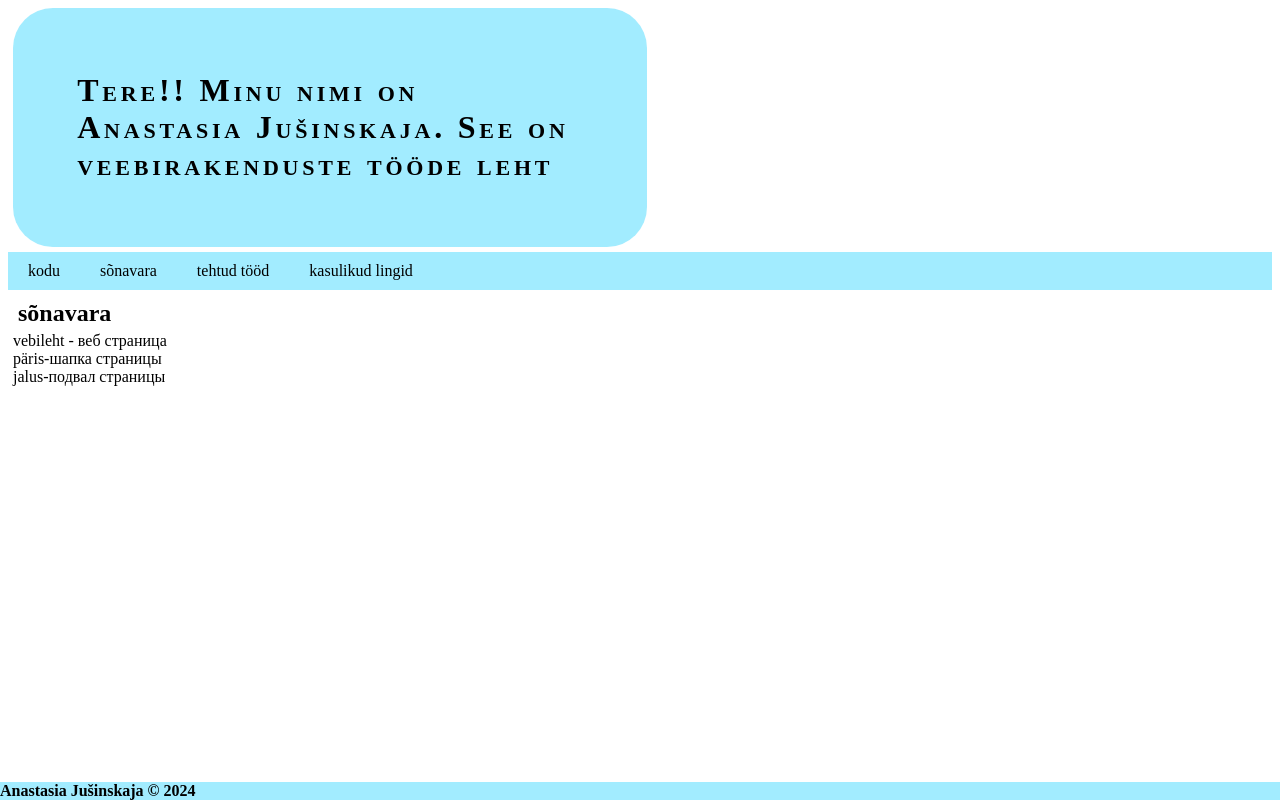
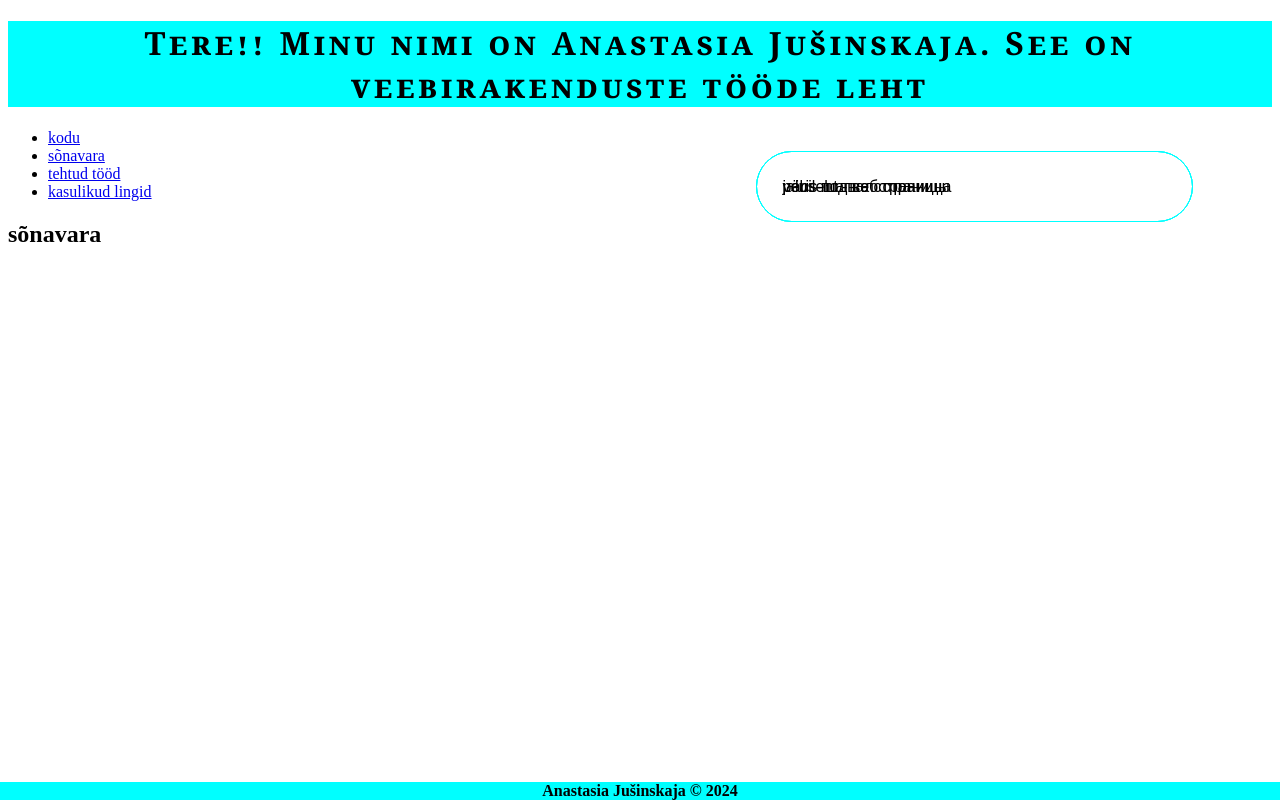
Before and after one commit to kuaworu/veebirakendusedTITpv24, a website: page sonavaraleht.html in a window 1280 px wide. Drawn offline with Linux system fonts and the light colour scheme.

Commit message:
Add files via upload

```diff
--- a/stylesheet.css
+++ b/stylesheet.css
@@ -1,59 +1,34 @@
-header h1{
-    border: dotted 1px rgb(162, 236, 255); /*dashed, outline, double, soolid, ääris*/
-    padding: 5%; /*vahe tekstist ääriseni*/
-    margin: 5px;
+div{
+    width: 30%;
+    border: solid 1pt aqua;
+    position: absolute;
+    left: 20cm;
+    top: 4cm;
+    padding: 2%;
     border-radius: 40px;
-    width: 40%; /*laius*/
-    background-color: rgb(162, 236, 255); /*tausta värv*/
-    letter-spacing: 0.1cm;
-    font-variant: small-caps;
-}
-ul{
-    list-style-type: none;
-    margin: 0;
-    padding: 0;
-    overflow: hidden;
-    background-color: rgb(162, 236, 255);
-}
-li{
-    float: left;
-    display: block;
-    text-align: center;
-    padding: 10px;
-}
-li a{
-    text-decoration: none;
-    color: black;
-    padding: 10px;
+    font-family: Arial, Helvetica, sans-serif;
 }
 footer{
-    background-color: rgb(162, 236, 255);
+    text-align: center;
+    background-color: aqua;
     position: fixed;
     bottom: 0;
     left: 0;
     width: 100%;
+    text-color: black;
 }
-section{
-    text-decoration: none;
-    color: black;
-    padding: 5px;
-    margin: 0;
+header{
+    text-align: center;
+    width: 100%;
+    font-family: Georgia, Times, sans-serif;
+    font-variant: small-caps;
+    letter-spacing: 0.1cm;
+    background-color: aqua;
 }
-section h2{
-    text-decoration: none;
-    color: black;
-    padding: 5px;
-    margin: 0;
+img{
+    border: solid 1pt aqua;
+    border-radius: 50%;
+    filter: blur(2px);
+    filter: sepia(80%);
+    filter: brightness(150%);
 }
-section h3{
-    text-decoration: none;
-    color: black;
-    padding: 5px;
-    margin: 0;
-}
-section h4{
-    text-decoration: none;
-    color: black;
-    padding: 5px;
-    margin: 0;
-}
```
Also changed, not shown: 1.html (+8 -1 lines), katus.html (+7 -1 lines), künnis.html (+8 -2 lines), sein.html (+8 -1 lines), suitsu.html (+9 -2 lines), toru.html (+8 -1 lines), õue.html (+8 -1 lines).
